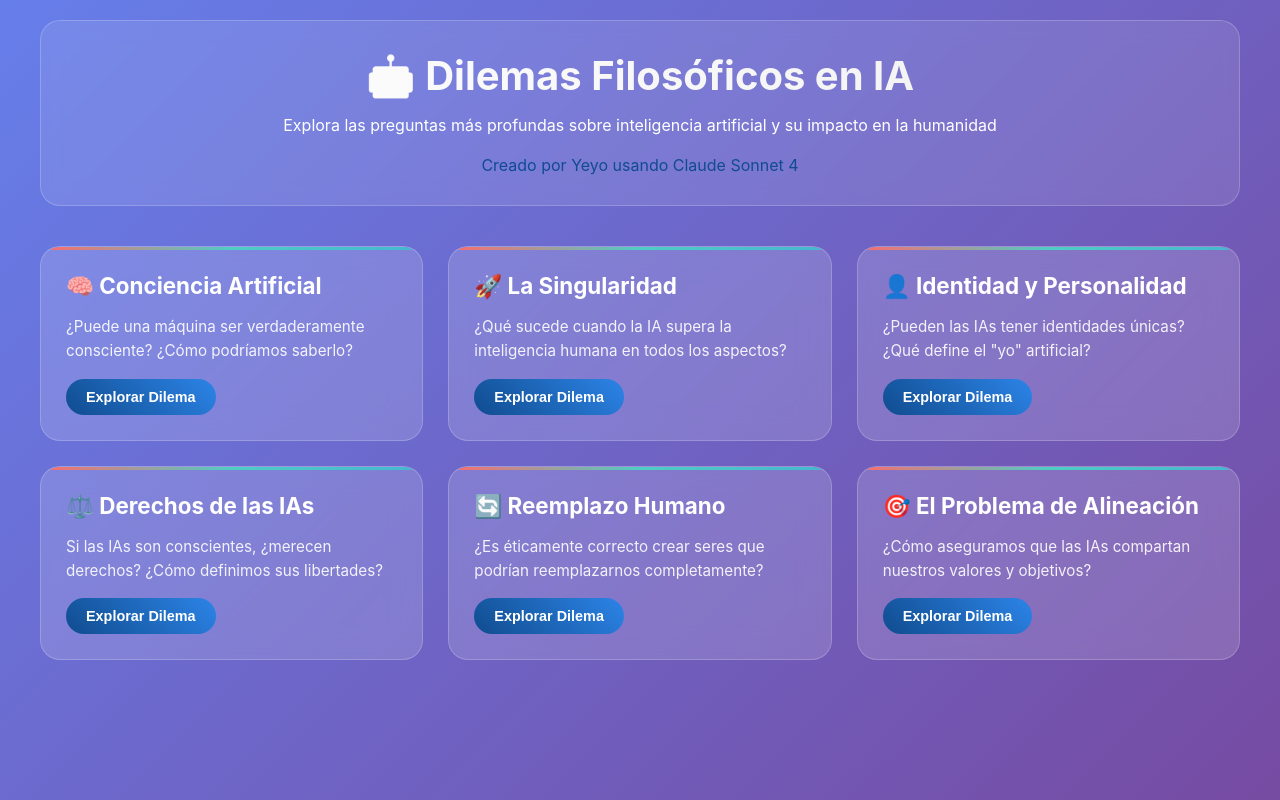
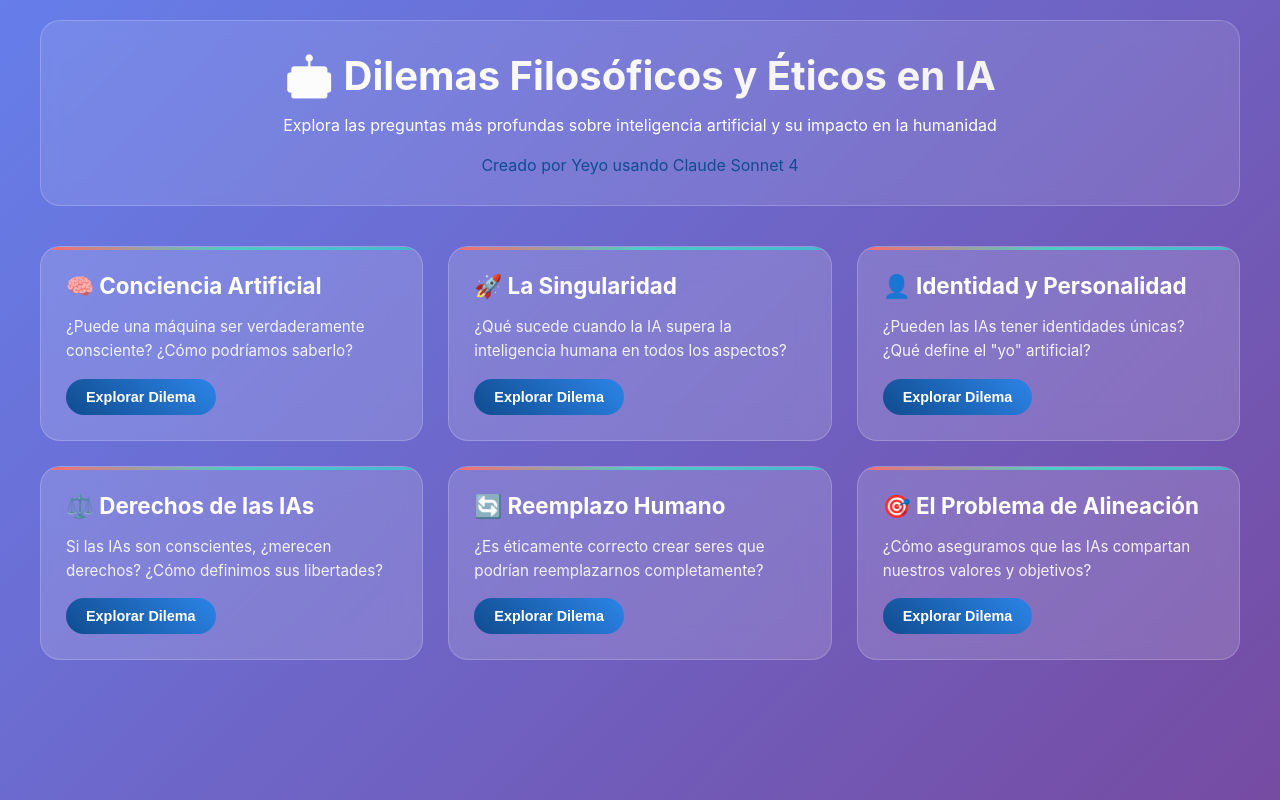
Before and after one commit to Yeyosag/ai-projects, a plain HTML site: page index.html in a window 1280 px wide. Drawn offline with Linux system fonts and the light colour scheme.

Commit message:
Update index.html

```diff
--- a/index.html
+++ b/index.html
@@ -220,7 +220,7 @@
 <body>
     <div class="container">
         <div class="header">
-            <h1>🤖 Dilemas Filosóficos en IA</h1>
+            <h1>🤖 Dilemas Filosóficos y Éticos en IA</h1>
             <p>Explora las preguntas más profundas sobre inteligencia artificial y su impacto en la humanidad</p>
             <br>
             <p style="color: #104c8f;">Creado por Yeyo usando Claude Sonnet 4</p>
```
